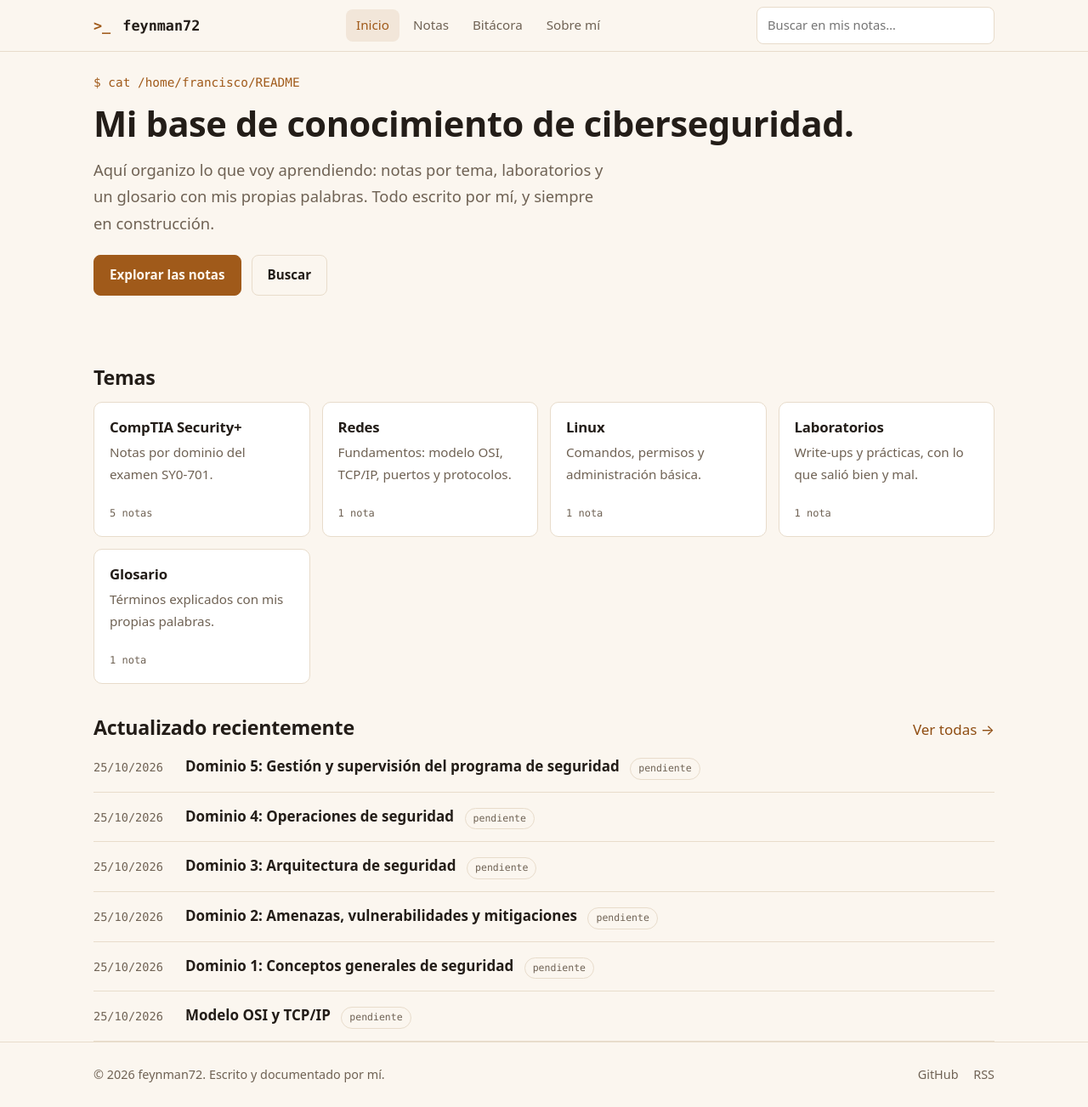
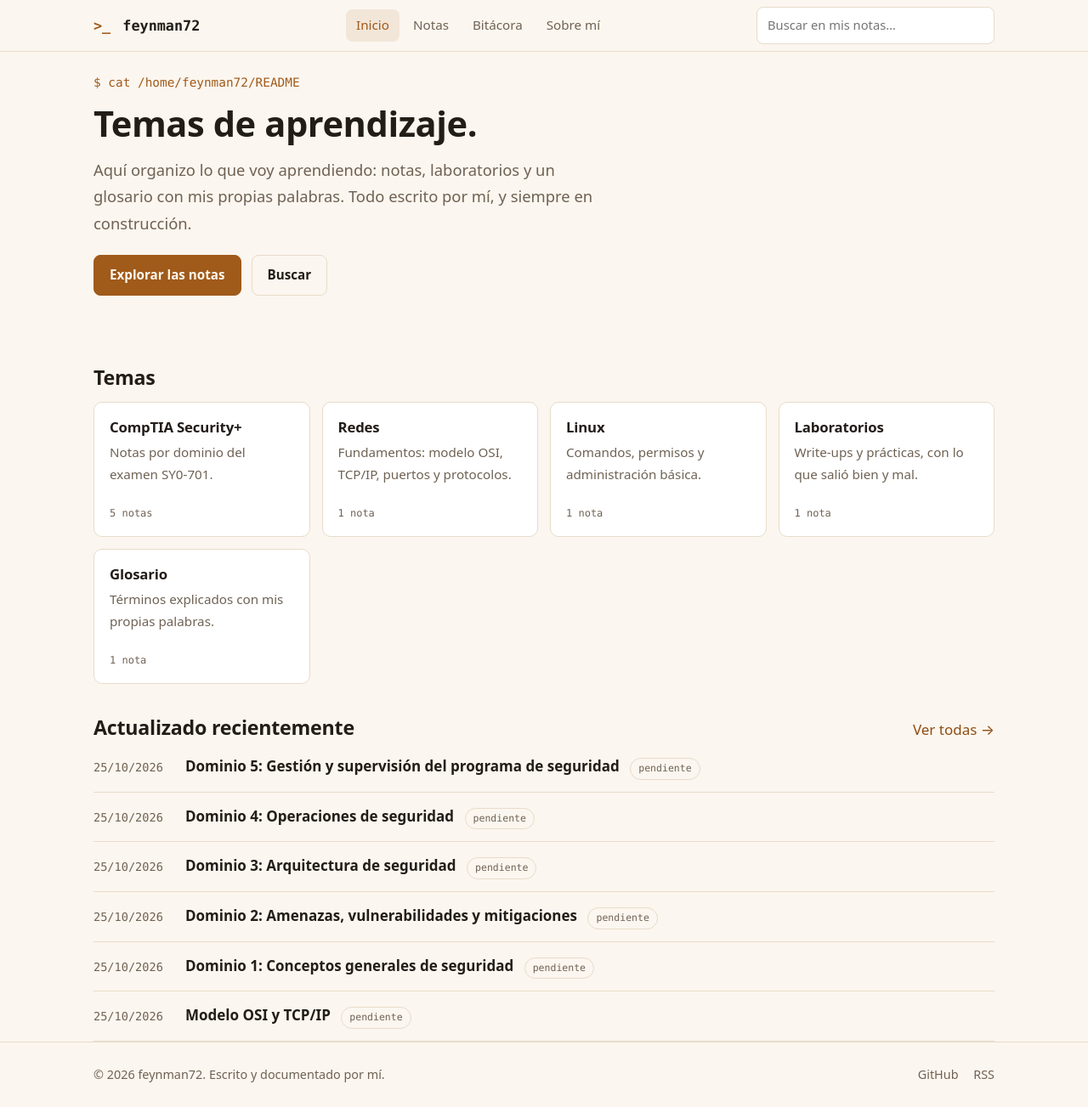
Before and after one commit to feynman72/feynman72.github.io, a Jekyll site: the page built from index.md, in a window 1280 px wide and 1303 px high. Shown: the whole window at 85% size. Built offline with Jekyll 4.4.1, drawn with Linux system fonts in a browser that asks for light colours.

Commit message:
Update hero section content in index.md

```diff
--- a/index.md
+++ b/index.md
@@ -5,10 +5,10 @@ ancho: true
 ---
 
 <section class="hero">
-  <div class="eyebrow">$ cat /home/francisco/README</div>
-  <h1>Mi base de conocimiento de ciberseguridad.</h1>
+  <div class="eyebrow">$ cat /home/feynman72/README</div>
+  <h1>Temas de aprendizaje.</h1>
   <p class="lead">
-    Aquí organizo lo que voy aprendiendo: notas por tema, laboratorios y un glosario
+    Aquí organizo lo que voy aprendiendo: notas, laboratorios y un glosario
     con mis propias palabras. Todo escrito por mí, y siempre en construcción.
   </p>
   <div class="btns">
```
